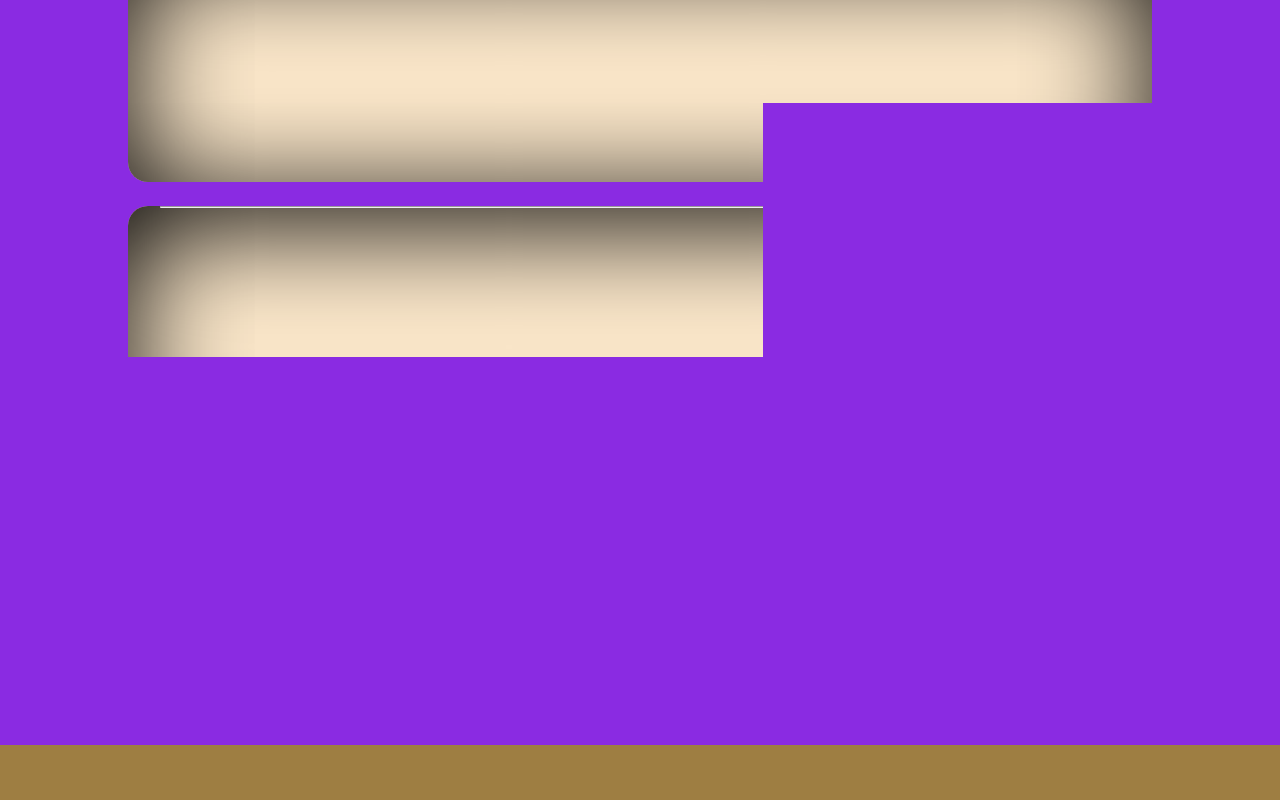
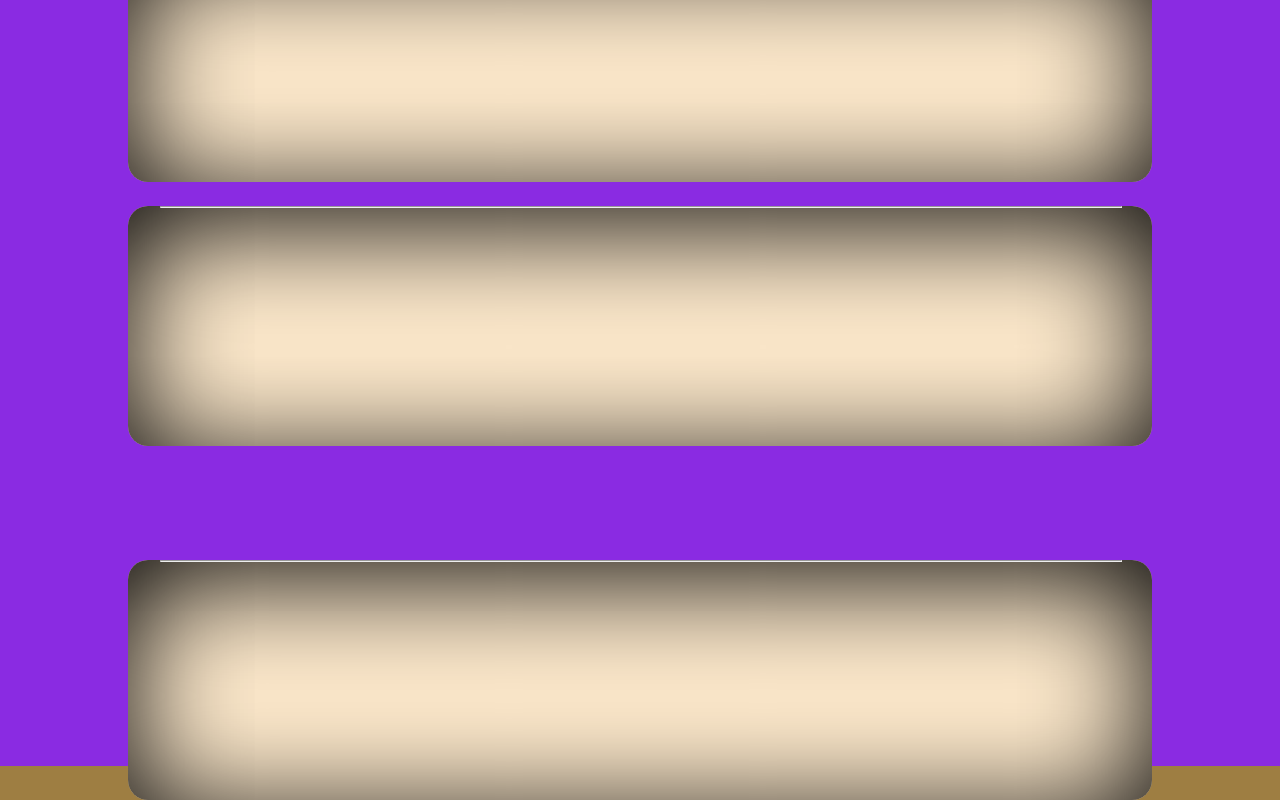
Before and after one commit to shadow9636/turnament, a plain HTML site: page index.html in a window 1280 px wide. Shown: the part 914-1714 px from the top of the page. Before the commit the page ends 1659 px from the top, so only its background shows below. Drawn offline with Linux system fonts and the light colour scheme.

Commit message:
Add files via upload

```diff
--- a/index.css
+++ b/index.css
@@ -51,6 +51,7 @@ header{
 
  .maincontaner{
     width: 100%;
+    height: 200vh;
     display: flex;
     flex-direction: column;
     position: relative;
@@ -133,6 +134,6 @@ hr{
     border-radius: 20px;
     display: flex;
     position: relative;
-    top: 3vh;
+    top: 18vh;
     width: 80vw;
 }
```
